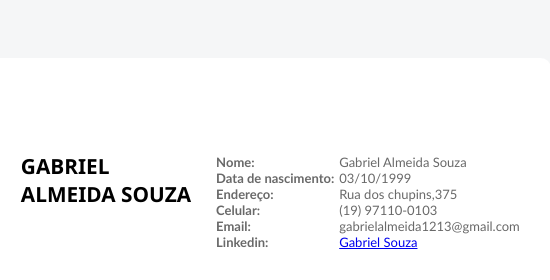
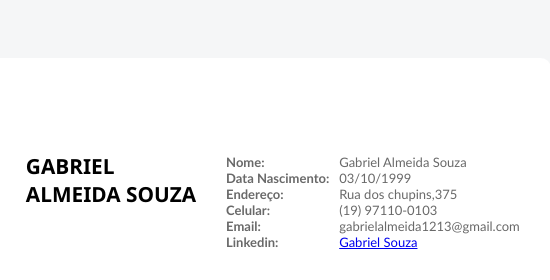
Before and after one commit to Gabriel0399/portfolio, a plain HTML site: page index.html in a window 1280 px wide. Shown: the top 280 px of the page, 479-1029 px from the left. Drawn offline with Linux system fonts and the light colour scheme.

Commit message:
foi alterada a string de data nascimento

```diff
--- a/index.html
+++ b/index.html
@@ -15,7 +15,7 @@
                     <p class="fonte-subtitulo margem-cima">
                         <b>Nome:</b>
                         </br>
-                        <b>Data de nascimento:</b>
+                        <b>Data Nascimento:</b>
                         </br>
                         <b>Endereço:</b>
                         </br>
```
